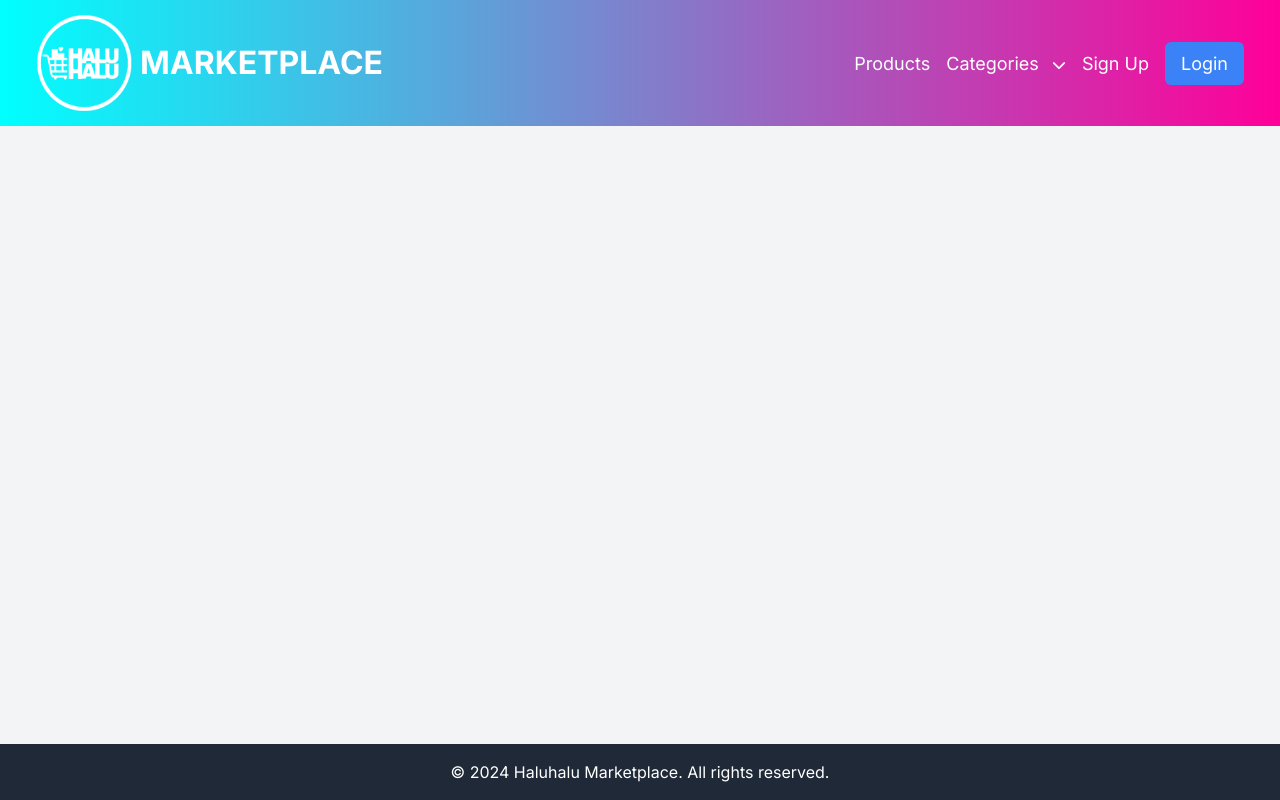
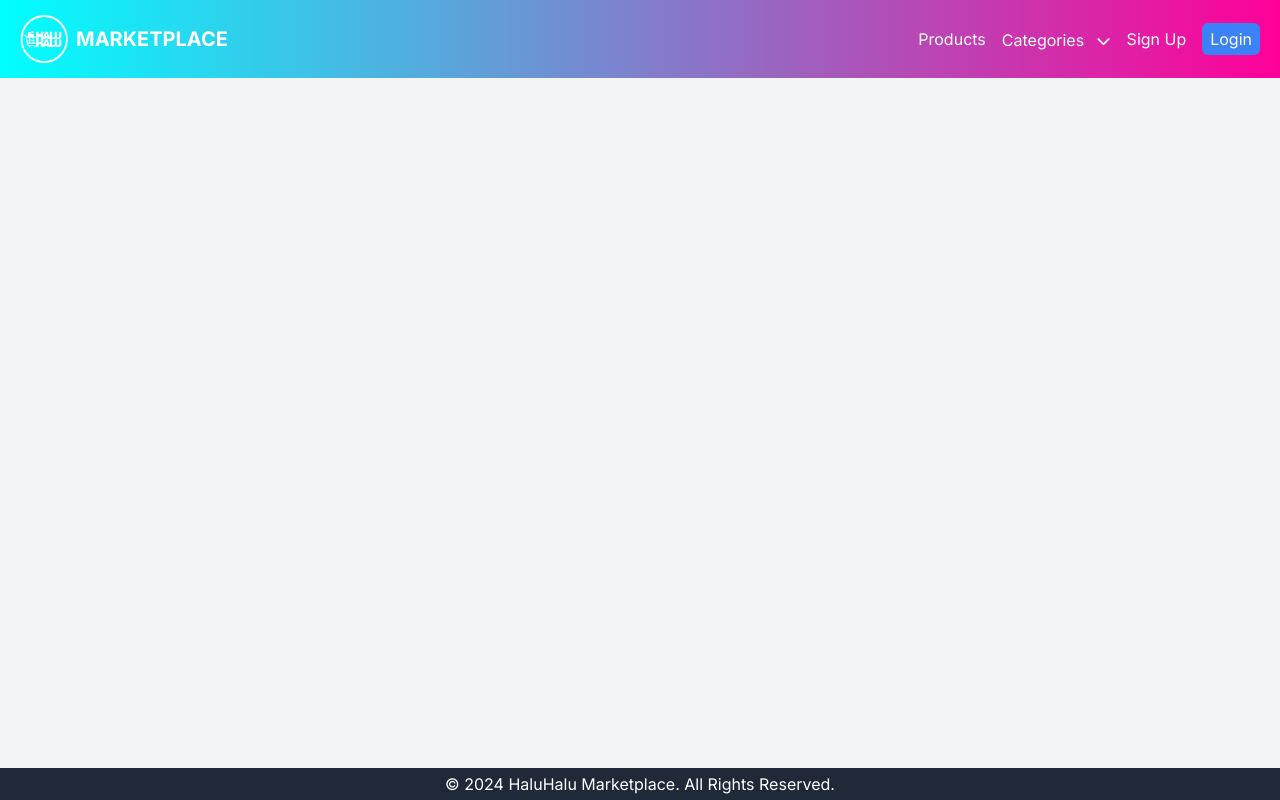
Before and after one commit to gellann/haluhalu1, a Django app: page / in a window 1280 px wide. Run offline with Django 5.2, Linux system fonts and the light colour scheme; data comes from the database, SQL or seed files in the repository; some libraries are stand-ins or nearby versions.

Commit message:
inayos nav bar

```diff
--- a/core/templates/base.html
+++ b/core/templates/base.html
@@ -31,17 +31,17 @@
 <body class="bg-gray-100 flex flex-col min-h-screen">
 
     <nav class="navbar navbar-expand-lg navbar-dark">
-        <div class="container mx-auto px-4 py-0 flex justify-between items-center">
-                    <a href="{% url 'base' %}" class="flex items-center space-x-2 hover-grow">
-            <img src="/static/images/logo_white.png" alt=" " class="h-24 w-auto">
-            <span class="fw-bolder brand-text">MARKETPLACE</span>
+        <div class="container mx-auto px-0 py-0 flex justify-between items-center">
+                    <a href="{% url 'product_list' %}" class="flex items-center space-x-2 hover-grow">
+            <img src="/static/images/logo_white.png" alt=" " class="h-12 w-auto">
+           <span class="font-extrabold text-xl">MARKETPLACE</span>
         </a>
             <div class="flex items-center space-x-4">
-                <a href="{% url 'product_list' %}" class="text-white hover:text-gray-300 transition duration-200">Products</a>
+                <a href="{% url 'product_list' %}" class="text-white text-base font-thin hover:text-gray-300 transition duration-200">Products</a>
 
 
                 <div class="relative group">
-                    <button class="text-white hover:text-gray-300 transition duration-200 focus:outline-none">
+                    <button class="text-white text-base font-thin hover:text-gray-300 transition duration-200 focus:outline-none">
                         Categories
                         <i class="fas fa-chevron-down ml-2 text-sm transition-transform duration-200 group-hover:rotate-180"></i>
                     </button>
@@ -55,21 +55,21 @@
 
                 {% if user.is_authenticated %}
                     {% if user.is_seller %}
-                        <a href="{% url 'product_create' %}" class="flex items-center text-gray-700 hover:text-gray-900 transition duration-200">
+                        <a href="{% url 'product_create' %}" class="flex items-center text-white text-base font-thin hover:text-gray-900 transition duration-200">
                             <i class="fas fa-plus-circle text-xl"></i>
                             <span class="ml-2 hidden sm:inline">Add Product</span>
                         </a>
                     {% endif %}
 
                     {# Messaging Links #}
-                    <a href="{% url 'inbox' %}" class="text-white hover:text-gray-300 transition duration-200">Inbox</a>
+                    <a href="{% url 'inbox' %}" class="text-white text-base font-thin hover:text-gray-300 transition duration-200">Inbox</a>
                     {# REMOVED: <a href="{% url 'sent_messages' %}" class="text-white hover:text-gray-300 transition duration-200">Sent</a> #}
 
-                    <a href="{% url 'profile' %}" class="text-white hover:text-gray-300 transition duration-200">Profile</a>
-                    <a href="{% url 'logout' %}" class="px-4 py-2 bg-red-500 text-white rounded-md hover:bg-red-600 transition duration-200">Log out</a>
+                    <a href="{% url 'profile' %}" class="text-white text-base font-thin hover:text-gray-300 transition duration-200">Profile</a>
+                    <a href="{% url 'logout' %}" class="px-2 py-1 bg-red-500 text-white text-base rounded-md hover:bg-red-600 transition duration-200">Log out</a>
                 {% else %}
-                    <a href="{% url 'signup' %}" class="text-white hover:text-gray-300 transition duration-200">Sign Up</a>
-                    <a href="{% url 'login' %}" class="px-4 py-2 bg-blue-500 text-white rounded-md hover:bg-blue-600 transition duration-200">Login</a>
+                    <a href="{% url 'signup' %}" class="text-white text-base font-thin hover:text-gray-300 transition duration-200">Sign Up</a>
+                    <a href="{% url 'login' %}" class="px-2 py-1 bg-blue-500 text-white text-base rounded-md hover:bg-blue-600 transition duration-200">Login</a>
                 {% endif %}
             </div>
         </div>
@@ -87,10 +87,8 @@
         {% block content %}{% endblock %}
     </main>
 
-    <footer class="bg-gray-800 text-white py-4 mt-auto">
-        <div class="container mx-auto px-6 text-center">
-            <p>&copy; 2024 Haluhalu Marketplace. All rights reserved.</p>
-        </div>
+    <footer class="bg-gray-800 text-white px-4 py-1 text-center mt-8">
+        <p>&copy; 2024 HaluHalu Marketplace. All Rights Reserved.</p>
     </footer>
 
     <script>
```
